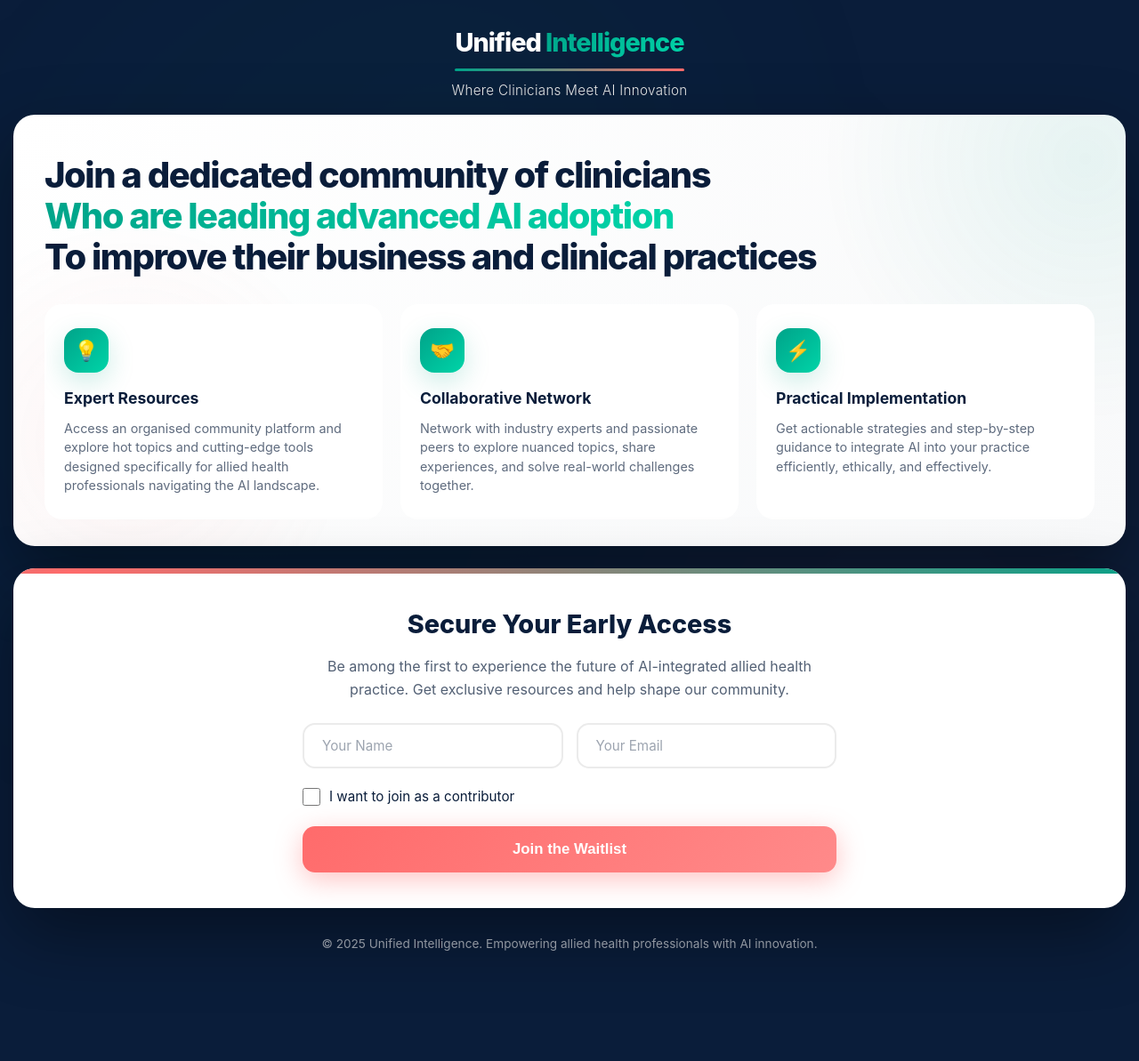
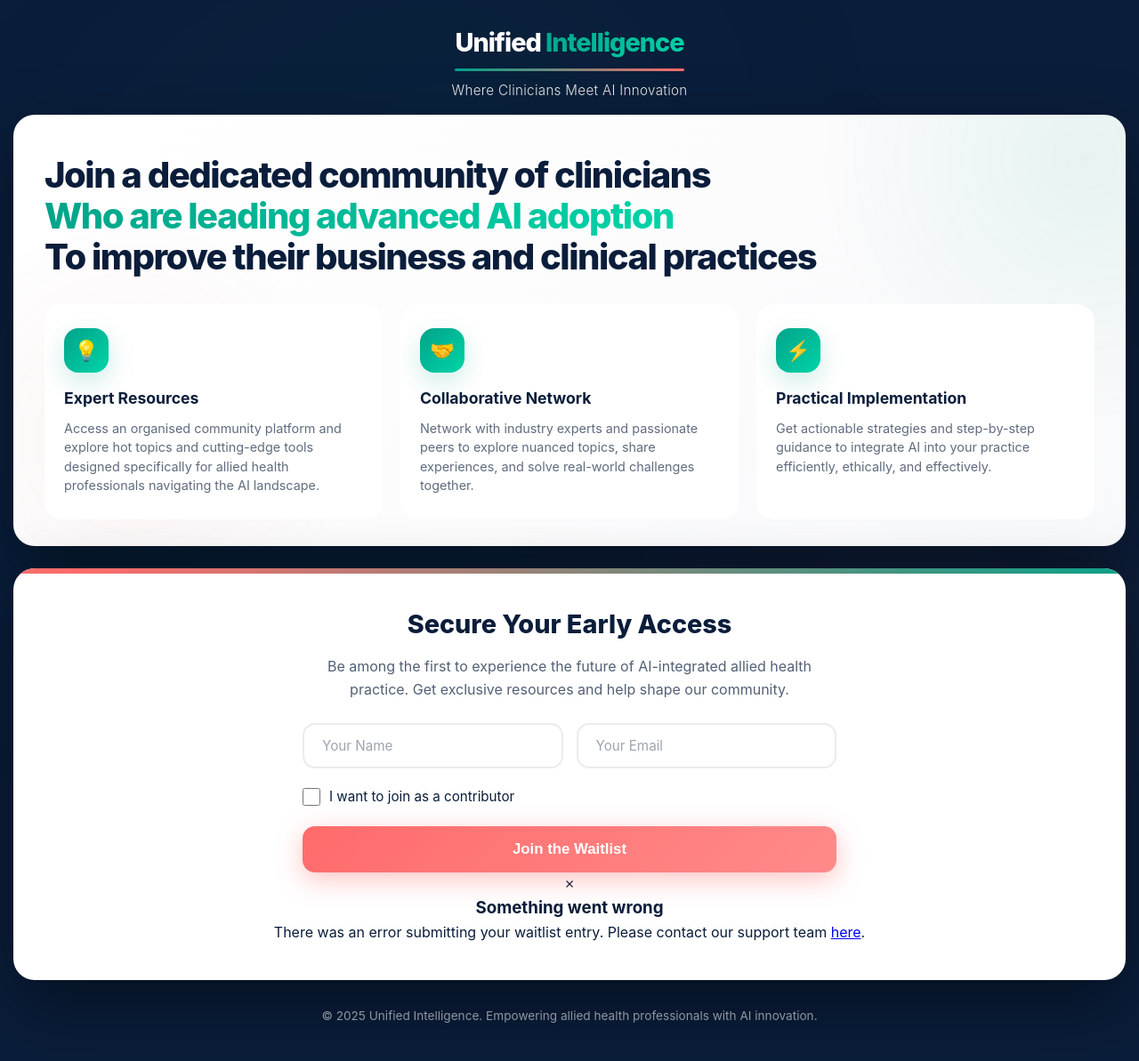
Before and after one commit to keisler-au/aiforclin, a Jekyll site: the page community/index.html, which Jekyll copies as it is, in a window 1280 px wide. Shown: the whole page at 89% size. Built offline with Jekyll 4.4.1, drawn with Linux system fonts in a browser that asks for light colours; before the commit the page ends 1112 px from its top, so only the background shows below that; some of the changed lines change nothing that is shown.

Commit message:
fetch-updates

```diff
--- a/community/index.html
+++ b/community/index.html
@@ -773,6 +773,11 @@
                     <h3>Welcome to the Community!</h3>
                     <p>You're on the list. We'll send you an email confirmation and notify you the moment we launch.</p>
                 </div>
+                <div class="error-message" id="errorMessage">
+                    <div class="error-icon">✗</div>
+                    <h3>Something went wrong</h3>
+                    <p>There was an error submitting your waitlist entry. Please contact our support team <a href="mailto:joshkeisler.au@gmail.com">here</a>.</p>
+                </div>
             </div>
         </main>
 
@@ -796,7 +801,7 @@
             }
         });
 
-        form.addEventListener('submit', function(e) {
+        form.addEventListener('submit', async function(e) {
             e.preventDefault();
             if (document.getElementById('hp').value) return;
             const name = document.getElementById('name').value;
@@ -806,24 +811,34 @@
             const waitlistEntry = {
                 name: name,
                 email: email,
-                isContributor: isContributor,
-                timestamp: new Date().toISOString()
+                contributing: isContributor,
             };
 
             // Add contributor data if checkbox is checked
             if (isContributor) {
                 waitlistEntry.profession = document.getElementById('profession').value;
-                waitlistEntry.contentType = document.getElementById('contentType').value;
+                waitlistEntry.content = document.getElementById('contentType').value;
             }
 
-            form.style.display = 'none';
-            successMessage.classList.add('show');
-
+            try {
+                const response = await fetch('/api/circle-waitlist', {
+                    method: 'POST',
+                    headers: { 'Content-Type': 'application/json' },
+                    body: JSON.stringify(waitlistEntry)
+                })
+                const data = await response.json();
+                form.style.display = 'none';
+                successMessage.classList.add('show');
+            } catch (error) {
+                console.error('Error submitting waitlist entry:', error);
+                errorMessage.classList.add('show');
+            }
             setTimeout(() => {
                 form.reset();
                 contributorFields.classList.remove('show');
                 form.style.display = 'block';
                 successMessage.classList.remove('show');
+                errorMessage.classList.remove('show');
             }, 5000);
         });
     </script>
```
